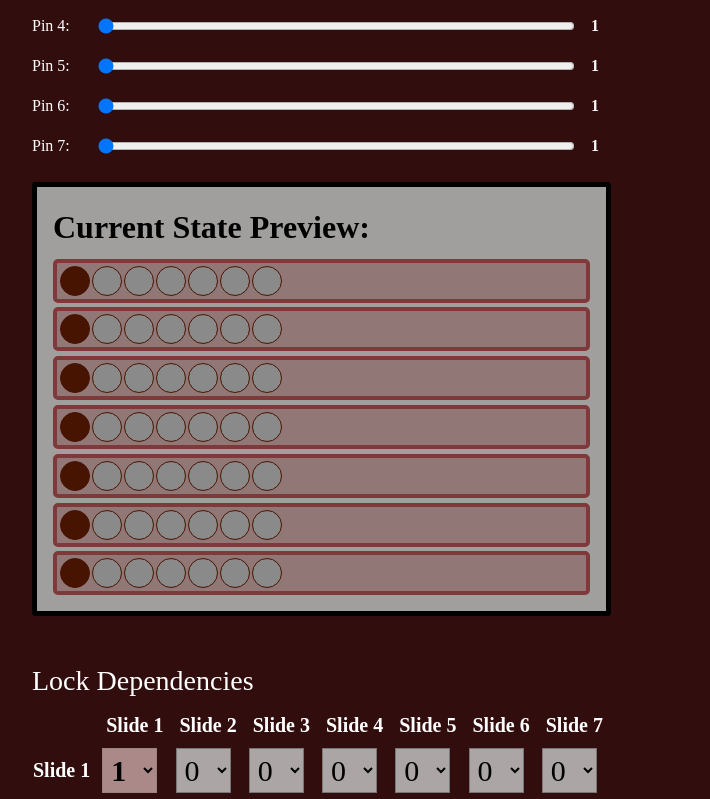
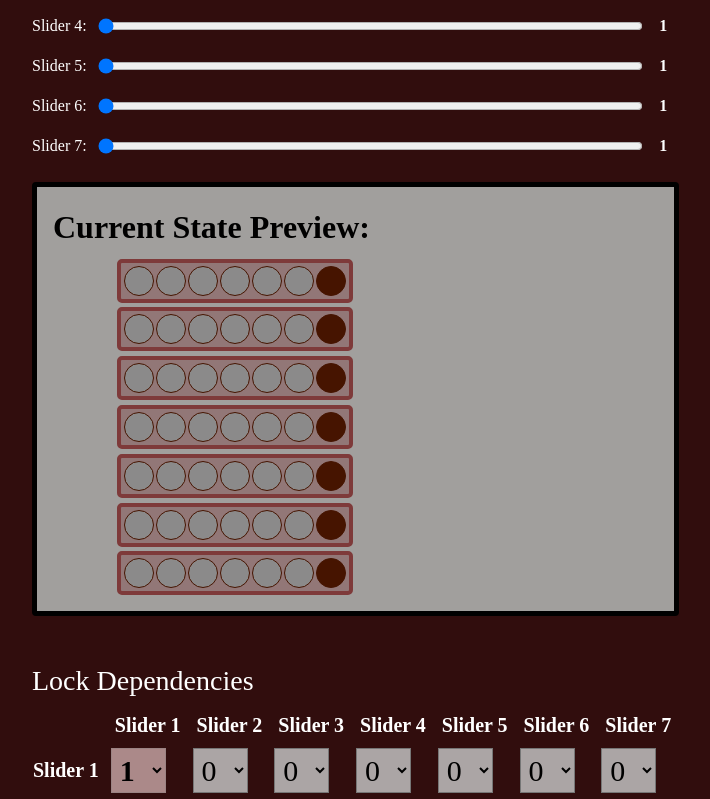
Before and after one commit to hugmonke/g1remake_lockpicker, a React (Create React App) app in the folder frontend/: page / in a window 1280 px wide. Shown: the part 300-1099 px from the top of the page, without its empty margins (64-774 px from the left). Built offline with nearby package versions, Linux system fonts and the light colour scheme.

Commit message:
Modified slider visuals

```diff
--- a/frontend/src/App.jsx
+++ b/frontend/src/App.jsx
@@ -61,11 +61,12 @@ function App() {
 
   function drawResColumn(move, idx) {
     return (
-      <div key={idx} style={{ display: "flex", alignItems: "center", gap: "1rem", padding: "0.5rem", background: "#a19f9d", borderRadius: "4px", border: "1px solid #ddd" }}>
+
+      <div key={idx} style={{ display: "flex", flexDirection: "column", gap: "1rem", padding: "0.5rem", background: "#a19f9d", borderRadius: "4px", border: "1px solid #ddd" }}>
         <span style={{ fontWeight: "bold", minWidth: "30px", color: "#130901" }}>{idx + 1}.</span>
         <span style={{ minWidth: "45px", color: "#000000", fontWeight: "500" }}>{move.direction === "L" ? `${move.slider_idx + 1}L` : `${move.slider_idx + 1}R`}</span>
-        <div style={{ display: "grid", gap: "0.3rem", flexWrap: "wrap" }}>
-          {states[idx + 1]?.map((pin  , i) => (<div key={i} title={`Pin ${i}`}>{drawLock(pin, i === move.slider_idx)}</div>))}
+        <div style={{ display: "grid", gap: "0.3rem", flexWrap: "wrap", justifyItems: "center", width: "100%" }}>
+          {states[idx + 1]?.map((pin  , i) => (<div key={i} title={`Slider ${i}`}>{drawLock(pin, i === move.slider_idx)}</div>))}
         </div>
       </div>
     );
@@ -73,7 +74,18 @@ function App() {
 
   function drawLock(pinValue, isHighlighted) {
     // Draws locks in both init state preview and result steps
+    const holeStep = 32; // 30px (hole) + 2px (gap)
+    const transX = holeStep*Number(pinValue+2);
+
     return (
+      <div
+        style={{
+          position: "relative",
+          display: "flex",
+          overflow: "hidden",
+          width: "500px"
+        }}
+      >
       <div
         // Slider
         style={{
@@ -81,14 +93,16 @@ function App() {
           gap: "2px", // Holes gaps
           background: isHighlighted ? "#7e3a3a" : "#927777",
           padding: "3px",
-          borderRadius: "5px", //Corner rounding
-          border: "4px solid #7e3a3a"
+          borderRadius: "5px", // Corner rounding
+          border: "4px solid #7e3a3a",
+          transform: `translateX(${transX}px)`
         }}
       >
         {
           Array.from({ length: 7 }).map(
+            // Hole
             (_, holeIdx) => {
-              const hasBolt = holeIdx === Number(pinValue);
+              const hasBolt = 6-holeIdx === Number(pinValue);
               return (
                 <div
                   key={holeIdx}
@@ -107,6 +121,8 @@ function App() {
           )
         }
       </div>
+
+      </div>
     );
   }
 
@@ -121,18 +137,18 @@ function App() {
         <div style={{ flex: "0 1 0px" }}>
           <div>
             <h3>Lock State (1 - 7)</h3>
-            {lockState.map((slideVal, sliderIdx) => (
+            {lockState.map((pinVal, sliderIdx) => (
               <div key={sliderIdx} style={{ marginBottom: "1rem", display: "flex", alignItems: "center", gap: "1rem" }}>
-                <label style={{ width: "50px" }}>Pin {sliderIdx+1}:</label>
+                <label style={{ width: "50px", whiteSpace: "nowrap"  }}>Slider {sliderIdx+1}:</label>
                 <input
                   type="range"
                   min="0"
                   max="6"
-                  value={slideVal}
+                  value={pinVal}
                   onChange={(slideInput) => sliderChange(sliderIdx, slideInput.target.value)}
                   style={{ flex: 1 }}
                 />
-                <span style={{ fontWeight: "bold", width: "20px" }}>{slideVal+1}</span>
+                <span style={{ fontWeight: "bold", width: "20px" }}>{pinVal+1}</span>
               </div>
             ))}
 
@@ -158,7 +174,7 @@ function App() {
               <thead>
                 <tr>
                   <th></th>
-                  {Array.from({ length: 7 }).map((__, colNum) => (<th key={colNum} style={{ padding: "4px 8px", fontSize: "20px", whiteSpace: "nowrap" }}>Slide {colNum+1}</th>)) /* Python equivalent: headers = [{"Slide": col, "label": f"Slide {col}"} for col in range(7)] */}
+                  {Array.from({ length: 7 }).map((__, colNum) => (<th key={colNum} style={{ padding: "4px 8px", fontSize: "20px", whiteSpace: "nowrap" }}>Slider {colNum+1}</th>)) /* Python equivalent: headers = [{"Slide": col, "label": f"Slide {col}"} for col in range(7)] */}
                 </tr>
               </thead>
               <tbody>
@@ -166,7 +182,7 @@ function App() {
                   const rowNum = Number(rowIdx);
                   return (
                     <tr key={rowIdx}>
-                      <td style={{ fontWeight: "bold", paddingRight: "8px", fontSize: "20px", whiteSpace: "nowrap" }}>Slide {rowNum+1}</td>
+                      <td style={{ fontWeight: "bold", paddingRight: "8px", fontSize: "20px", whiteSpace: "nowrap" }}>Slider {rowNum+1}</td>
                       {lockConfig[rowIdx].map((configValue, colIdx) => {
                         const isDiagonal = rowNum === colIdx;
                         return (
```
